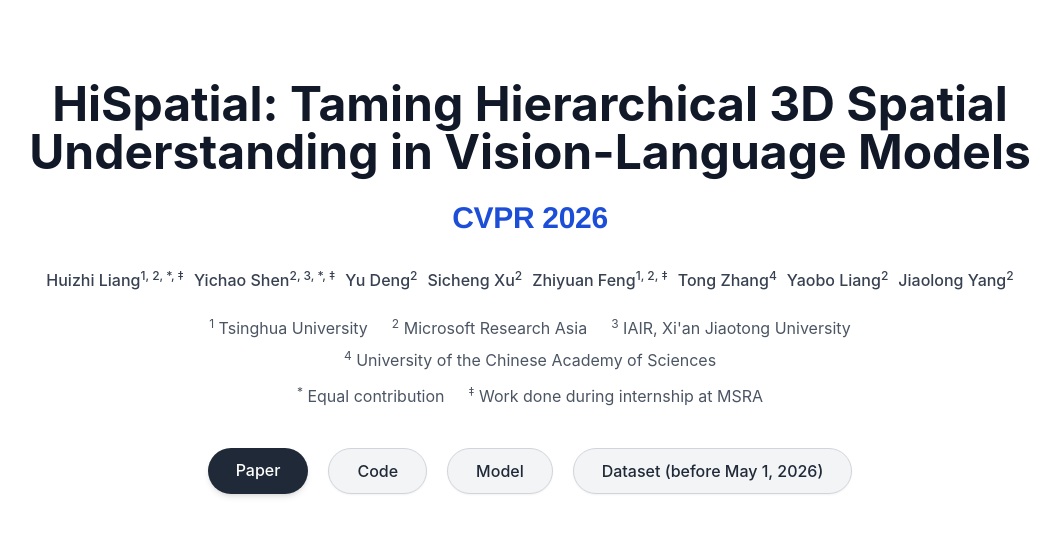
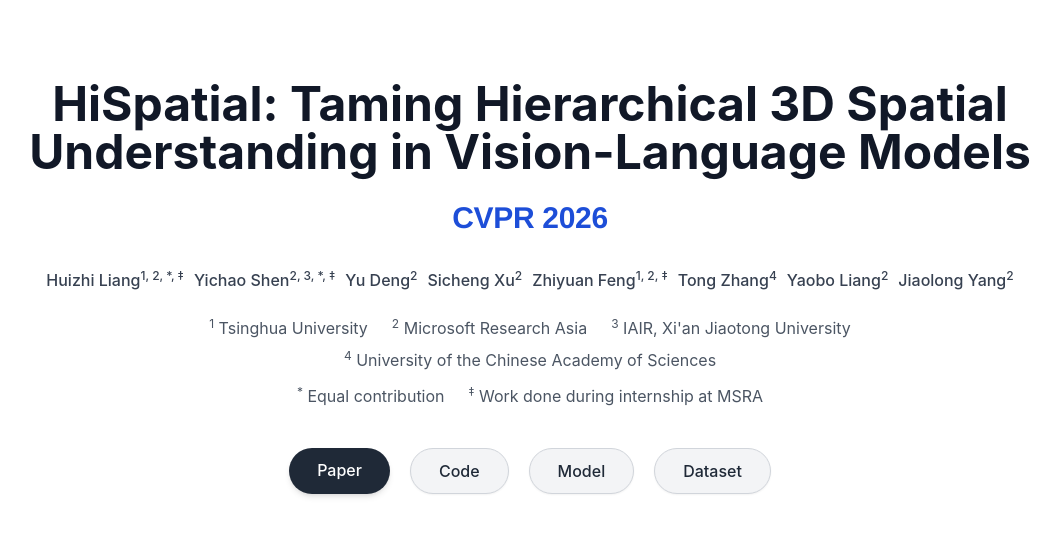
Before and after one commit to microsoft/HiSpatial, a plain HTML site: page index.html in a window 1280 px wide. Shown: the top 541 px of the page, without its empty margins (110-1170 px from the left). Drawn offline with nearby package versions, Linux system fonts and the light colour scheme; grey boxes are pictures that could not be loaded.

Commit message:
update website

```diff
--- a/index.html
+++ b/index.html
@@ -145,7 +145,7 @@
                 <a href="https://arxiv.org/pdf/2603.25411" class="bg-gray-800 text-white px-7 py-2.5 rounded-full font-medium shadow-md hover:bg-gray-700 hover:shadow-lg transition">Paper</a>
                 <a href="https://github.com/microsoft/HiSpatial" class="bg-gray-100 border border-gray-300 text-gray-800 px-7 py-2.5 rounded-full font-medium shadow-sm hover:bg-gray-200 transition">Code</a>
                 <a href="https://huggingface.co/lhzzzzzy/HiSpatial-3B" class="bg-gray-100 border border-gray-300 text-gray-800 px-7 py-2.5 rounded-full font-medium shadow-sm hover:bg-gray-200 transition">Model</a>
-                <a href="#" class="bg-gray-100 border border-gray-300 text-gray-800 px-7 py-2.5 rounded-full font-medium shadow-sm hover:bg-gray-200 transition">Dataset (before May 1, 2026)</a>
+                <a href="https://huggingface.co/datasets/lhzzzzzy/HiSpatial-Data" class="bg-gray-100 border border-gray-300 text-gray-800 px-7 py-2.5 rounded-full font-medium shadow-sm hover:bg-gray-200 transition">Dataset</a>
             </div>
         </div>
     </header>
```
